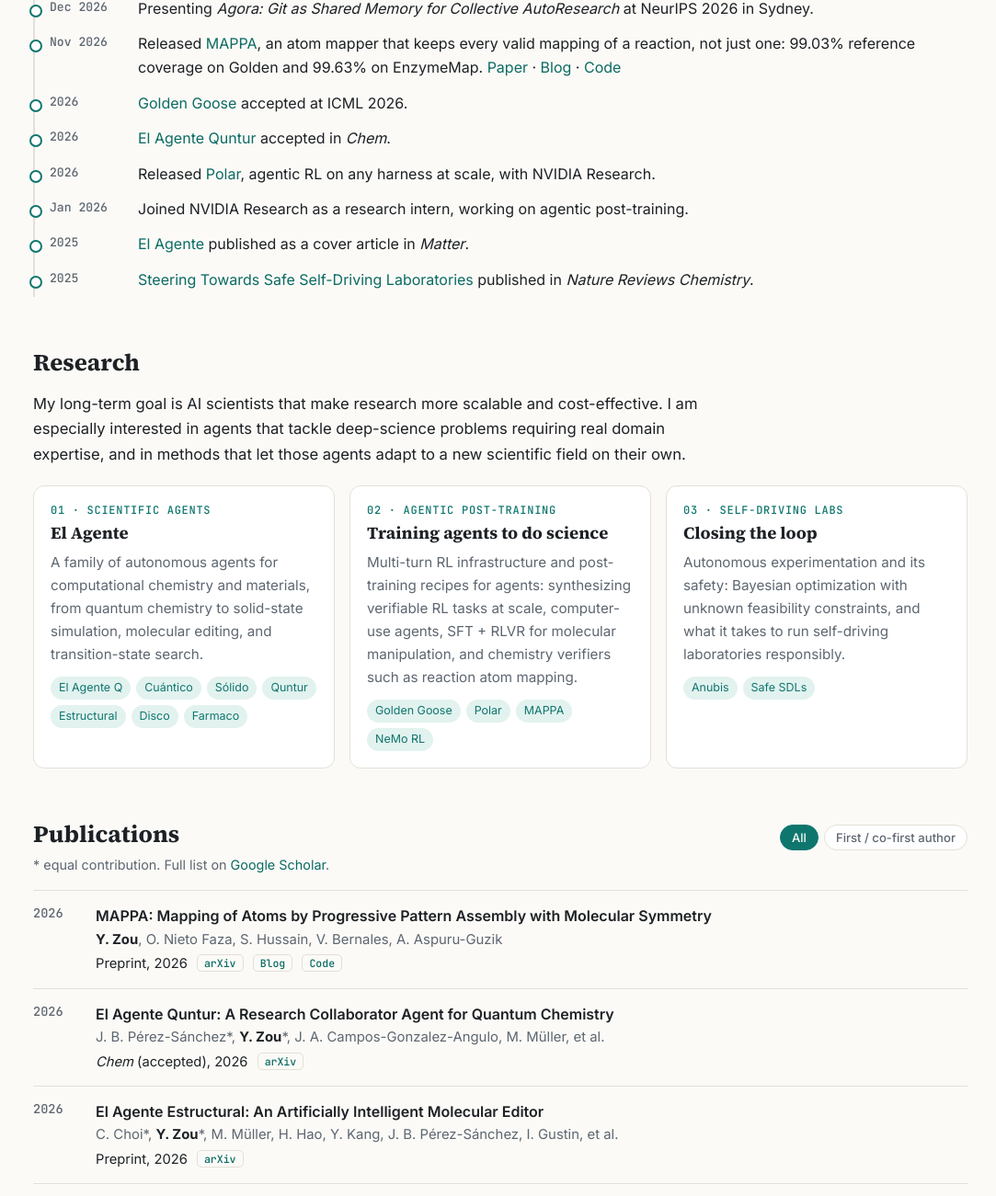
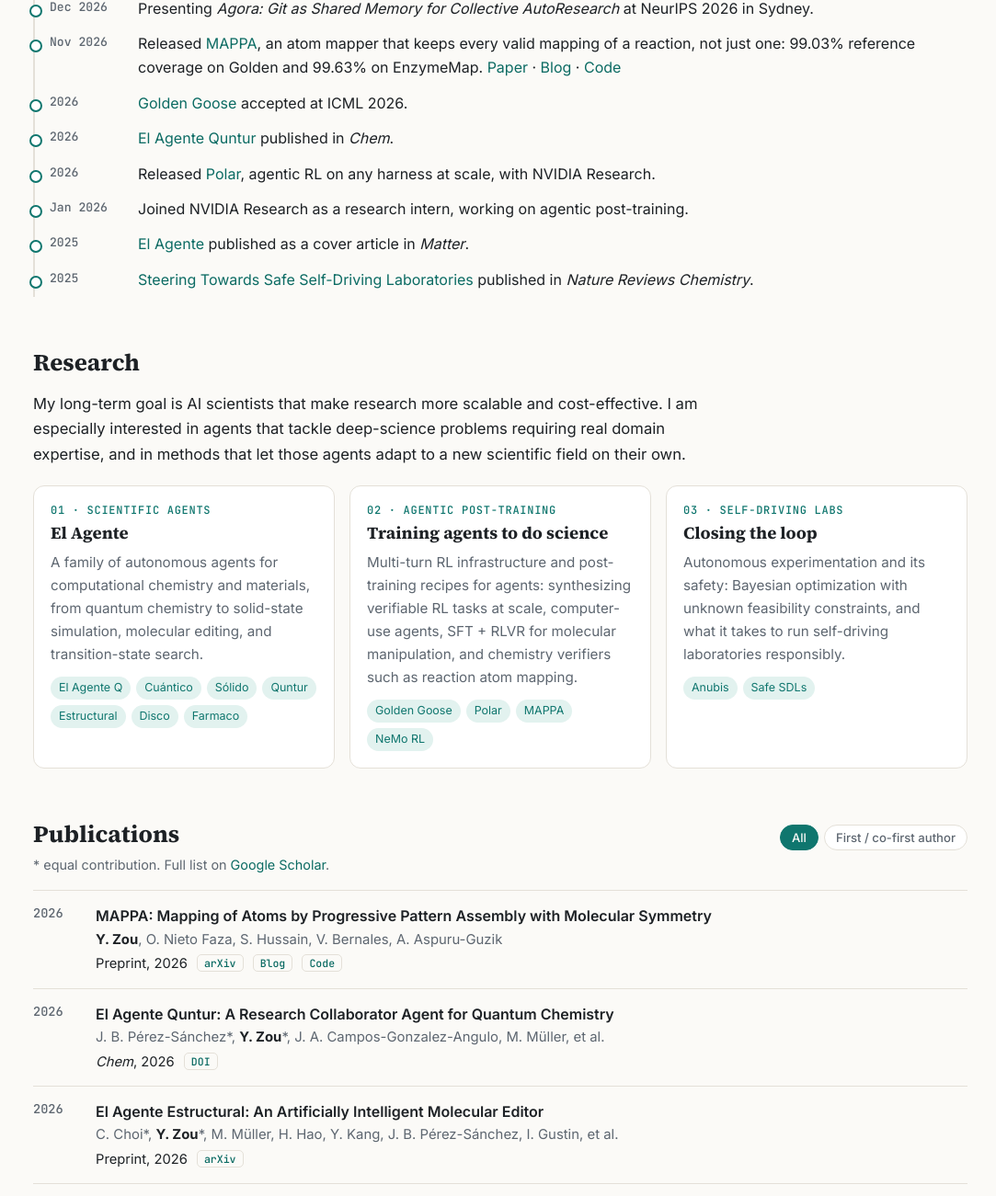
Before and after one commit to yunhzou/yunhzou.github.io, a plain HTML site: page index.html in a window 1280 px wide. Shown: the part 919-2220 px from the top of the page at 92% size, without its empty margins (96-1179 px from the left). Drawn offline with Linux system fonts and the light colour scheme.

Commit message:
Link El Agente Quntur to its Chem journal version
Co-Authored-By: Claude Opus 5.5 <noreply@anthropic.com>

```diff
--- a/index.html
+++ b/index.html
@@ -134,7 +134,7 @@
         <li><time>Dec 2026</time><span>Presenting <em>Agora: Git as Shared Memory for Collective AutoResearch</em> at NeurIPS 2026 in Sydney.</span></li>
         <li><time>Nov 2026</time><span>Released <a href="https://yunhzou.github.io/MAPPA-AAM/" rel="noopener">MAPPA</a>, an atom mapper that keeps every valid mapping of a reaction, not just one: 99.03% reference coverage on Golden and 99.63% on EnzymeMap. <a href="https://arxiv.org/abs/2611.25052" rel="noopener">Paper</a> · <a href="https://yunhzou.github.io/MAPPA-AAM/" rel="noopener">Blog</a> · <a href="https://github.com/yunhzou/MAPPA-AAM" rel="noopener">Code</a></span></li>
         <li><time>2026</time><span><a href="https://arxiv.org/abs/2601.22975" rel="noopener">Golden Goose</a> accepted at ICML 2026.</span></li>
-        <li><time>2026</time><span><a href="https://arxiv.org/abs/2602.04850" rel="noopener">El Agente Quntur</a> accepted in <em>Chem</em>.</span></li>
+        <li><time>2026</time><span><a href="https://doi.org/10.1016/j.chempr.2026.103259" rel="noopener">El Agente Quntur</a> published in <em>Chem</em>.</span></li>
         <li><time>2026</time><span>Released <a href="https://arxiv.org/abs/2605.24220" rel="noopener">Polar</a>, agentic RL on any harness at scale, with NVIDIA Research.</span></li>
         <li><time>Jan 2026</time><span>Joined NVIDIA Research as a research intern, working on agentic post-training.</span></li>
         <li><time>2025</time><span><a href="https://doi.org/10.1016/j.matt.2025.102263" rel="noopener">El Agente</a> published as a cover article in <em>Matter</em>.</span></li>
@@ -202,7 +202,7 @@
           <div>
             <p class="title">El Agente Quntur: A Research Collaborator Agent for Quantum Chemistry</p>
             <p class="authors">J. B. Pérez-Sánchez*, <b>Y. Zou</b>*, J. A. Campos-Gonzalez-Angulo, M. Müller, et al.</p>
-            <p class="venue"><em>Chem</em> (accepted), 2026 <a class="tag" href="https://arxiv.org/abs/2602.04850" rel="noopener">arXiv</a></p>
+            <p class="venue"><em>Chem</em>, 2026 <a class="tag" href="https://doi.org/10.1016/j.chempr.2026.103259" rel="noopener">DOI</a></p>
           </div>
         </li>
         <li class="pub" data-lead="true">
```
